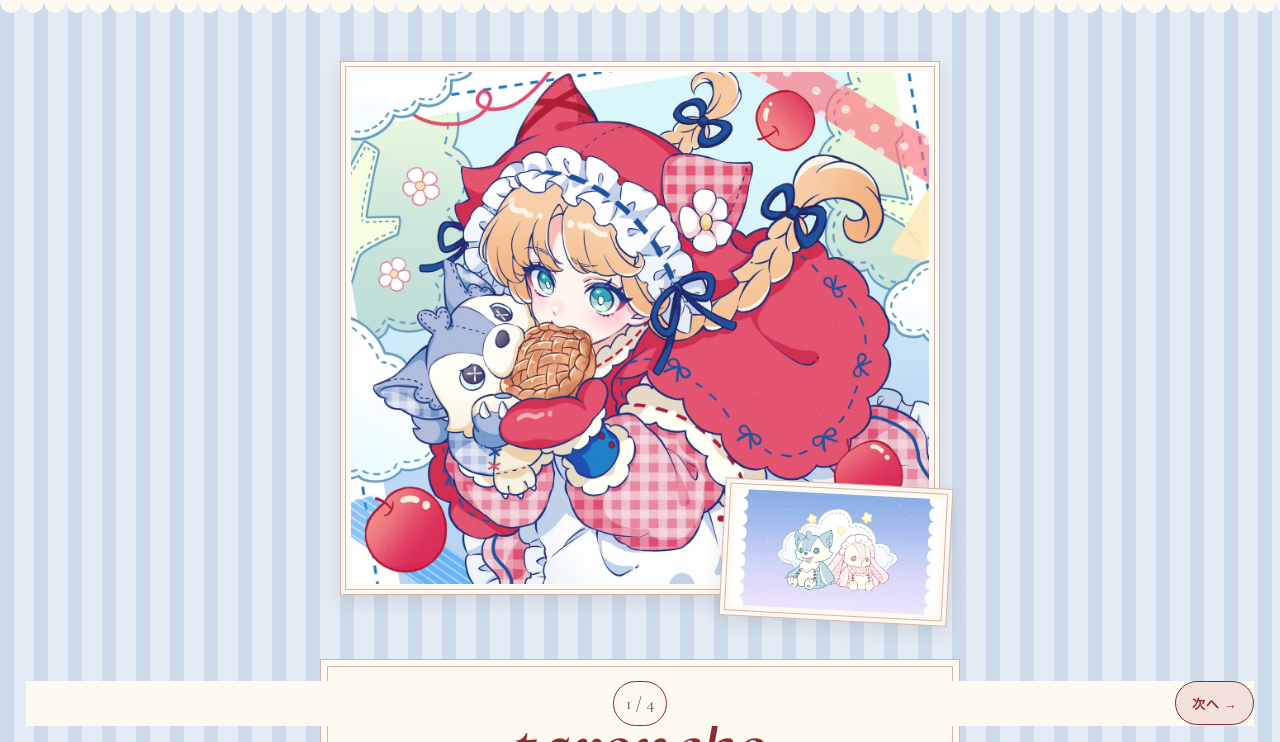
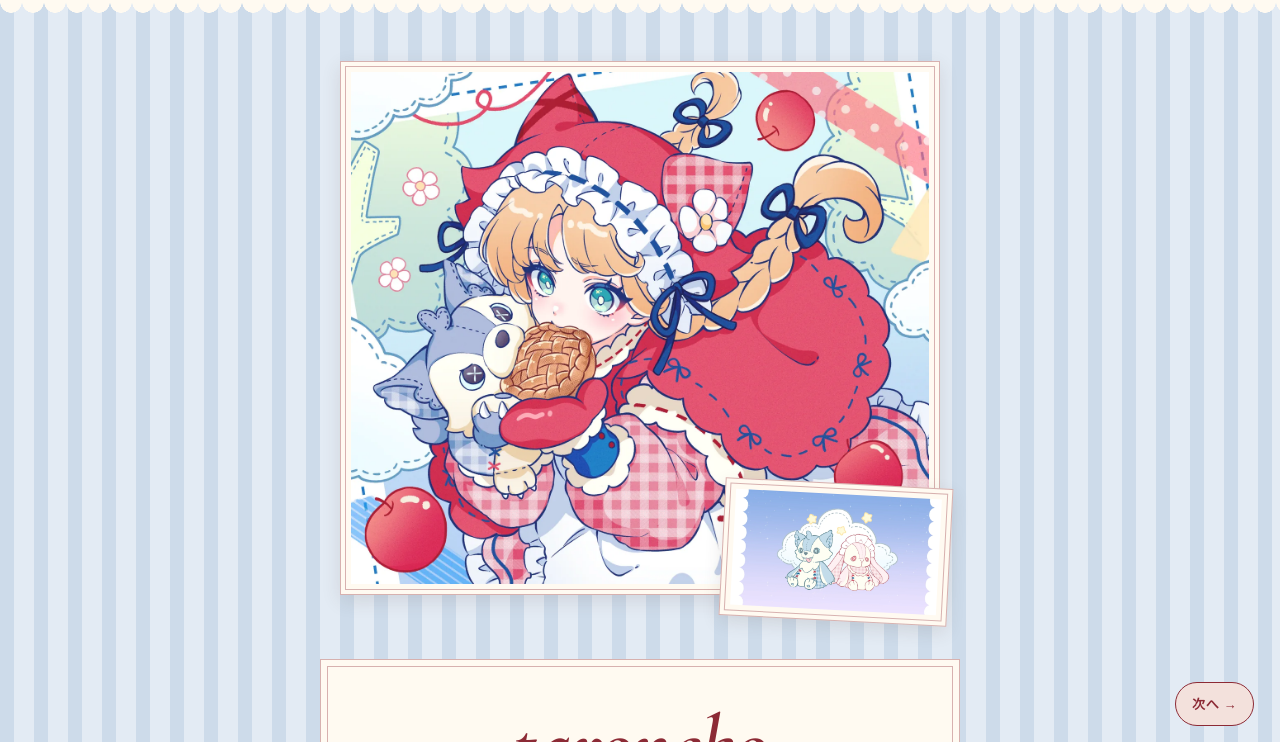
Before and after one commit to 01production331-sys/taroneko01, a plain HTML site: page web/index.html in a window 1280 px wide. Shown: the part 58-800 px from the top of the page. Drawn offline with nearby package versions, Linux system fonts and the light colour scheme.

Commit message:
Update pager navigation structure in index.html

```diff
--- a/web/index.html
+++ b/web/index.html
@@ -137,7 +137,7 @@ a:focus-visible,button:focus-visible{outline:2px solid var(--wine);outline-offse
 .mail{font-family:"Cormorant Garamond",serif;font-weight:600;font-size:clamp(19px,2.4vw,23px);overflow-wrap:anywhere;margin:8px 0 0;color:var(--wine)}
 .copy{margin-top:12px;min-height:44px;padding:6px 18px;border:1px solid var(--rule);background:transparent;color:var(--ink);font:500 14px "Shippori Mincho",serif;cursor:pointer}
 /* pager */
-.pager{position:fixed;z-index:9;inset:auto clamp(14px,2vw,36px) 16px;display:grid;grid-template-columns:1fr auto 1fr;align-items:center;pointer-events:none}
+.pager{position:fixed;z-index:9;inset:auto clamp(14px,2vw,36px) 16px;display:grid;grid-template-columns:1fr 1fr;align-items:center;background:transparent;border:0;pointer-events:none}
 .pager .btn{pointer-events:auto}
 .pager #prev{justify-self:start}
 .pager #next{justify-self:end}
@@ -146,7 +146,6 @@ a:focus-visible,button:focus-visible{outline:2px solid var(--wine);outline-offse
 .pager .btn{background:var(--wineS);color:var(--wine);min-width:0;min-height:44px;padding:4px 16px;border-radius:999px;font-size:13px;white-space:nowrap}
 .pager .btn:hover{background:var(--wine);color:var(--paper)}
 .pager .btn[hidden]{display:inline-flex;visibility:hidden}
-.pager span{padding:4px 12px;border:1px solid var(--wine);border-radius:999px;background:var(--paper);color:var(--sub);font-family:"Cormorant Garamond",serif;font-size:18px}
 footer{text-align:center;font-family:"Cormorant Garamond",serif;font-style:italic;font-size:16px;color:var(--sub);padding:0 16px 30px}
 /* lightbox */
 #lb{position:fixed;inset:0;z-index:50;background:rgb(36 26 28/.9);display:none;place-items:center;padding:56px 12px 20px}
@@ -261,7 +260,7 @@ footer{text-align:center;font-family:"Cormorant Garamond",serif;font-style:itali
 </section>
 </main>
 
-<nav class="pager" aria-label="前後のページ"><a class="btn" id="prev" href="#top">← 前へ</a><span id="pos"></span><a class="btn" id="next" href="#works">次へ →</a></nav>
+<nav class="pager" aria-label="前後のページ"><a class="btn" id="prev" href="#top">← 前へ</a><a class="btn" id="next" href="#works">次へ →</a></nav>
 <footer>© taroneko</footer>
 
 <div id="lb" role="dialog" aria-modal="true" aria-label="作品の拡大表示">
@@ -332,7 +331,7 @@ const page={about:'top',service:'works'}[h]||h;
 for(const s of document.querySelectorAll('.page'))s.classList.toggle('on',s.dataset.p===page);
 for(const a of document.querySelectorAll('nav a.t'))a.toggleAttribute('aria-current',a.getAttribute('href')==='#'+(h==='service'?'works':h)),a.getAttribute('href')==='#'+(h==='service'?'works':h)&&a.setAttribute('aria-current','page');
 $('#prev').hidden=n===0;$('#next').hidden=n===P.length-1;$('#prev').href='#'+P[Math.max(0,n-1)];$('#next').href='#'+P[Math.min(P.length-1,n+1)];
-$('#pos').textContent=`${n+1} / ${P.length}`;if(h==='about'||h==='service')document.getElementById(h).scrollIntoView();else window.scrollTo(0,0)};
+if(h==='about'||h==='service')document.getElementById(h).scrollIntoView();else window.scrollTo(0,0)};
 addEventListener('hashchange',route);route();
 }
 </script>
```
